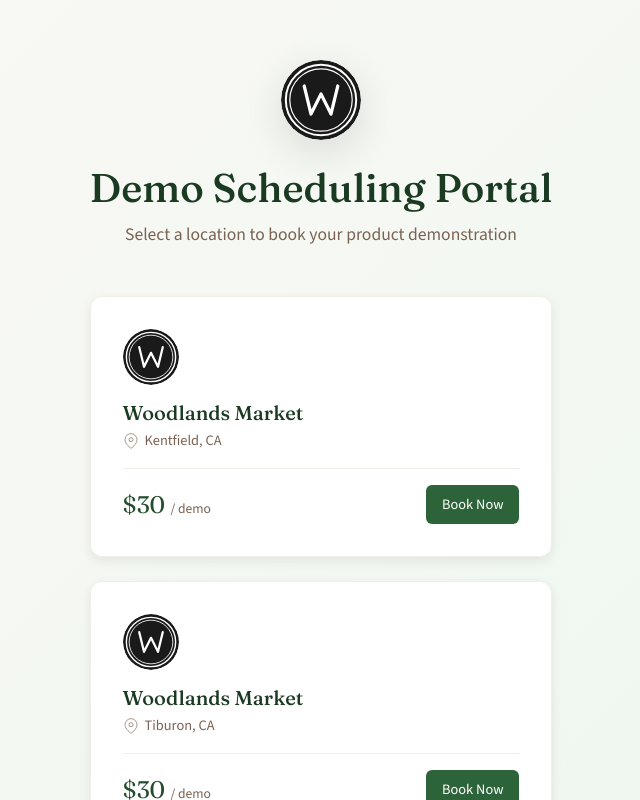
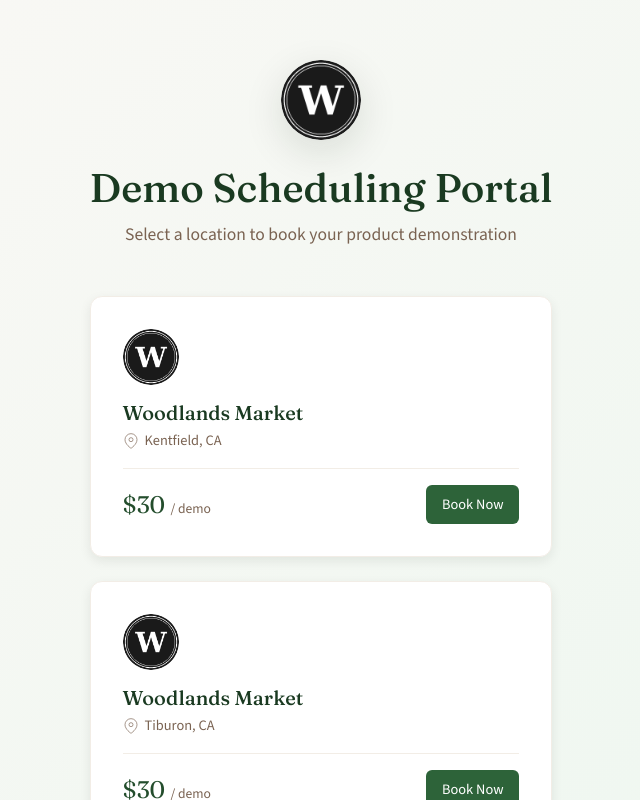
Before and after one commit to grassrootsmarketing/woodlands-demo-booking, a website: page public/index.html in a window 1280 px wide. Shown: the whole page, without its empty margins (319-959 px from the left). Drawn offline with nearby package versions, Linux system fonts and the light colour scheme.

Commit message:
Replace SVG logo with proper PNG image

```diff
--- a/public/index.html
+++ b/public/index.html
@@ -211,13 +211,13 @@
 <body>
     <div class="view landing active" id="landingView">
         <div class="landing-content">
-            <div class="landing-logo"><svg viewBox="0 0 200 200" xmlns="http://www.w3.org/2000/svg"><circle cx="100" cy="100" r="100" fill="#1a1a1a"/><circle cx="100" cy="100" r="88" fill="none" stroke="white" stroke-width="5"/><circle cx="100" cy="100" r="78" fill="none" stroke="white" stroke-width="3"/><path d="M58 65 L75 135 L100 85 L125 135 L142 65" fill="none" stroke="white" stroke-width="8" stroke-linecap="round" stroke-linejoin="round"/></svg></div>
+            <div class="landing-logo"><img src="/logo.png" alt="Woodlands Market" style="width:100%;height:100%;object-fit:cover;"></div>
             <h1>Demo Scheduling Portal</h1>
             <p>Select a location to book your product demonstration</p>
 
             <div class="location-grid">
                 <div class="location-card" onclick="selectLocation('Kentfield')">
-                    <div class="location-card-icon"><svg viewBox="0 0 200 200" xmlns="http://www.w3.org/2000/svg"><circle cx="100" cy="100" r="100" fill="#1a1a1a"/><circle cx="100" cy="100" r="88" fill="none" stroke="white" stroke-width="5"/><circle cx="100" cy="100" r="78" fill="none" stroke="white" stroke-width="3"/><path d="M58 65 L75 135 L100 85 L125 135 L142 65" fill="none" stroke="white" stroke-width="8" stroke-linecap="round" stroke-linejoin="round"/></svg></div>
+                    <div class="location-card-icon"><img src="/logo.png" alt="Woodlands Market" style="width:100%;height:100%;object-fit:cover;"></div>
                     <h3>Woodlands Market</h3>
                     <div class="location-card-location">
                         <svg viewBox="0 0 24 24"><path d="M21 10c0 7-9 13-9 13s-9-6-9-13a9 9 0 0 1 18 0z"/><circle cx="12" cy="10" r="3"/></svg>
@@ -230,7 +230,7 @@
                 </div>
 
                 <div class="location-card" onclick="selectLocation('Tiburon')">
-                    <div class="location-card-icon"><svg viewBox="0 0 200 200" xmlns="http://www.w3.org/2000/svg"><circle cx="100" cy="100" r="100" fill="#1a1a1a"/><circle cx="100" cy="100" r="88" fill="none" stroke="white" stroke-width="5"/><circle cx="100" cy="100" r="78" fill="none" stroke="white" stroke-width="3"/><path d="M58 65 L75 135 L100 85 L125 135 L142 65" fill="none" stroke="white" stroke-width="8" stroke-linecap="round" stroke-linejoin="round"/></svg></div>
+                    <div class="location-card-icon"><img src="/logo.png" alt="Woodlands Market" style="width:100%;height:100%;object-fit:cover;"></div>
                     <h3>Woodlands Market</h3>
                     <div class="location-card-location">
                         <svg viewBox="0 0 24 24"><path d="M21 10c0 7-9 13-9 13s-9-6-9-13a9 9 0 0 1 18 0z"/><circle cx="12" cy="10" r="3"/></svg>
@@ -243,7 +243,7 @@
                 </div>
 
                 <div class="location-card" onclick="selectLocation('San Francisco')">
-                    <div class="location-card-icon"><svg viewBox="0 0 200 200" xmlns="http://www.w3.org/2000/svg"><circle cx="100" cy="100" r="100" fill="#1a1a1a"/><circle cx="100" cy="100" r="88" fill="none" stroke="white" stroke-width="5"/><circle cx="100" cy="100" r="78" fill="none" stroke="white" stroke-width="3"/><path d="M58 65 L75 135 L100 85 L125 135 L142 65" fill="none" stroke="white" stroke-width="8" stroke-linecap="round" stroke-linejoin="round"/></svg></div>
+                    <div class="location-card-icon"><img src="/logo.png" alt="Woodlands Market" style="width:100%;height:100%;object-fit:cover;"></div>
                     <h3>Woodlands Market</h3>
                     <div class="location-card-location">
                         <svg viewBox="0 0 24 24"><path d="M21 10c0 7-9 13-9 13s-9-6-9-13a9 9 0 0 1 18 0z"/><circle cx="12" cy="10" r="3"/></svg>
@@ -266,7 +266,7 @@
     <div class="view" id="clientView">
         <header class="header">
             <div class="brand" onclick="showView('landing')">
-                <div class="brand-icon"><svg viewBox="0 0 200 200" xmlns="http://www.w3.org/2000/svg"><circle cx="100" cy="100" r="100" fill="#1a1a1a"/><circle cx="100" cy="100" r="88" fill="none" stroke="white" stroke-width="5"/><circle cx="100" cy="100" r="78" fill="none" stroke="white" stroke-width="3"/><path d="M58 65 L75 135 L100 85 L125 135 L142 65" fill="none" stroke="white" stroke-width="8" stroke-linecap="round" stroke-linejoin="round"/></svg></div>
+                <div class="brand-icon"><img src="/logo.png" alt="Woodlands Market" style="width:100%;height:100%;object-fit:cover;"></div>
                 <div class="brand-text"><h1>Woodlands Market</h1><span id="headerLocation">Kentfield</span></div>
             </div>
             <div class="header-nav">
@@ -329,7 +329,7 @@
                         </div>
                         <div class="booking-card-body">
                             <div class="store-info">
-                                <div class="store-logo"><svg viewBox="0 0 200 200" xmlns="http://www.w3.org/2000/svg"><circle cx="100" cy="100" r="100" fill="#1a1a1a"/><circle cx="100" cy="100" r="88" fill="none" stroke="white" stroke-width="5"/><circle cx="100" cy="100" r="78" fill="none" stroke="white" stroke-width="3"/><path d="M58 65 L75 135 L100 85 L125 135 L142 65" fill="none" stroke="white" stroke-width="8" stroke-linecap="round" stroke-linejoin="round"/></svg></div>
+                                <div class="store-logo"><img src="/logo.png" alt="Woodlands Market" style="width:100%;height:100%;object-fit:cover;"></div>
                                 <div class="store-details">
                                     <h4>Woodlands Market</h4>
                                     <p><svg viewBox="0 0 24 24"><path d="M21 10c0 7-9 13-9 13s-9-6-9-13a9 9 0 0 1 18 0z"/><circle cx="12" cy="10" r="3"/></svg><span id="summaryLocation">Kentfield, CA</span></p>
@@ -363,7 +363,7 @@
     <div class="view" id="adminView">
         <header class="header">
             <div class="brand" onclick="showView('landing')">
-                <div class="brand-icon"><svg viewBox="0 0 200 200" xmlns="http://www.w3.org/2000/svg"><circle cx="100" cy="100" r="100" fill="#1a1a1a"/><circle cx="100" cy="100" r="88" fill="none" stroke="white" stroke-width="5"/><circle cx="100" cy="100" r="78" fill="none" stroke="white" stroke-width="3"/><path d="M58 65 L75 135 L100 85 L125 135 L142 65" fill="none" stroke="white" stroke-width="8" stroke-linecap="round" stroke-linejoin="round"/></svg></div>
+                <div class="brand-icon"><img src="/logo.png" alt="Woodlands Market" style="width:100%;height:100%;object-fit:cover;"></div>
                 <div class="brand-text"><h1>Woodlands Market</h1><span>Admin Dashboard</span></div>
             </div>
             <div class="header-nav">
```
Also changed, not shown: public/logo.png (added).
